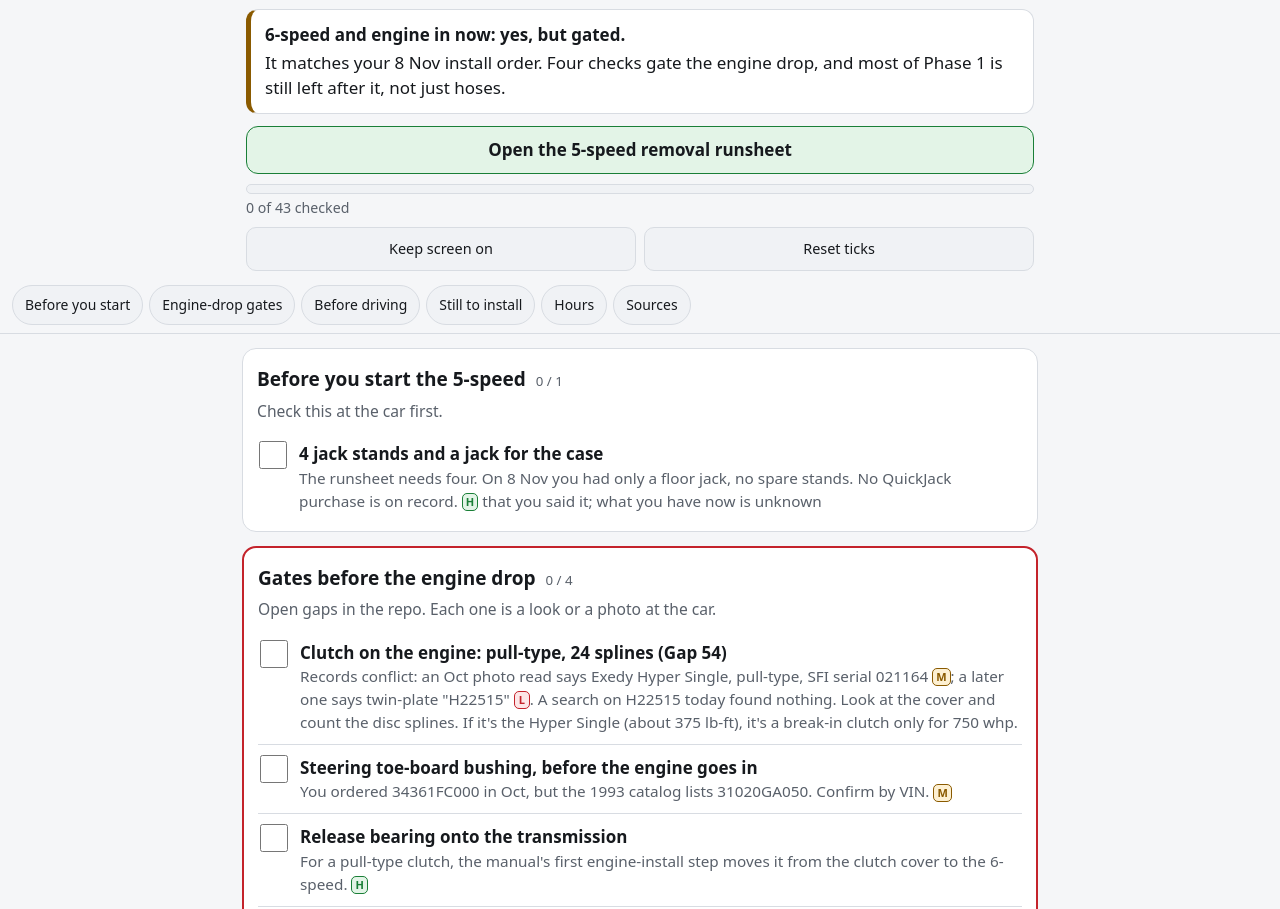
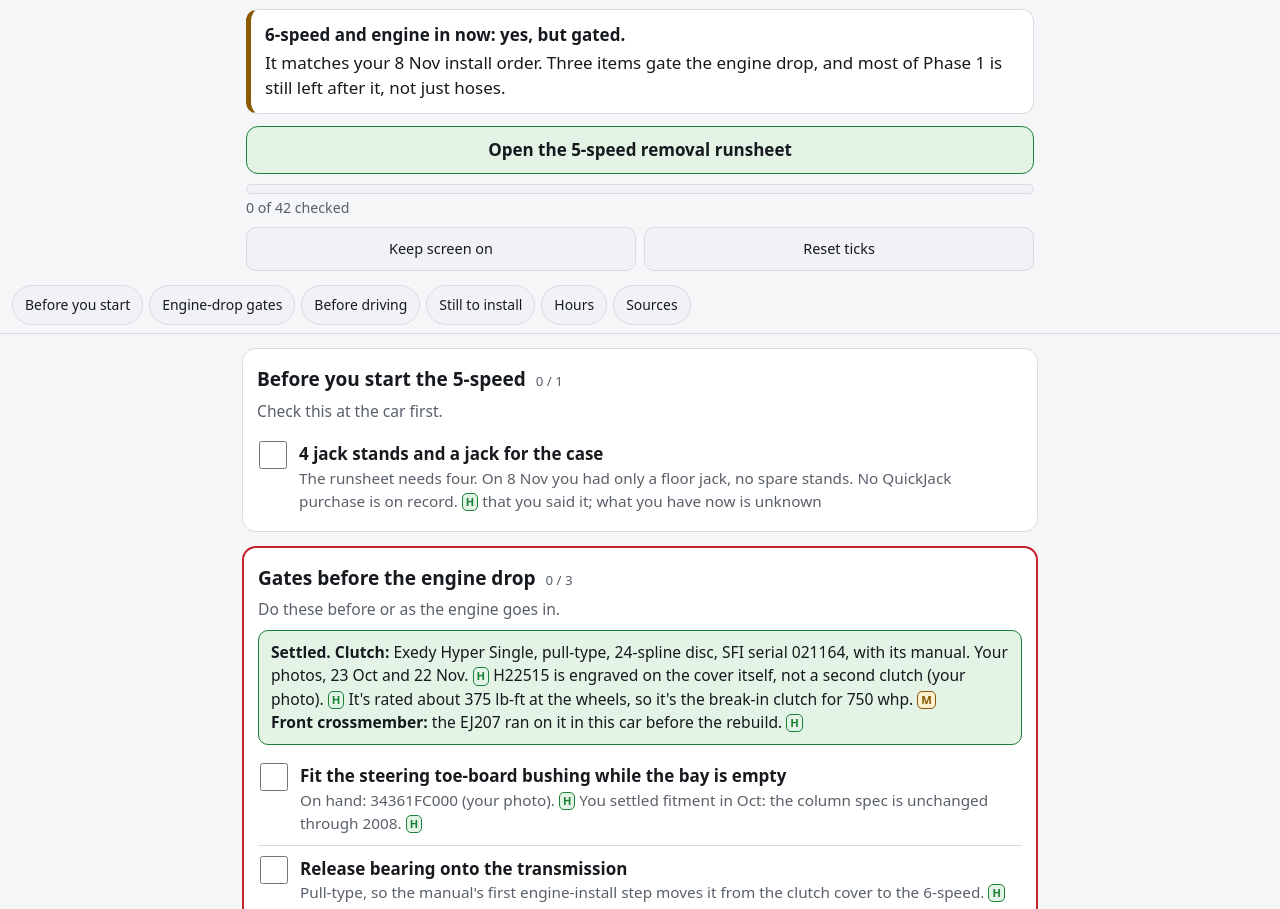
Before and after one commit to Stots714/scooby-cluster-demo, a plain HTML site: page garage/index.html in a window 1280 px wide. Shown: the part 76-985 px from the top of the page. Drawn offline with Linux system fonts and the light colour scheme.

Commit message:
Garage brief: clutch settled, bearing and orifice from photos

```diff
--- a/garage/index.html
+++ b/garage/index.html
@@ -72,6 +72,7 @@ ul.plain li:last-child{border-bottom:0}
 .hrs div:nth-child(even){font-weight:700;text-align:right;white-space:nowrap}
 .hrs .tot{border-top:1px solid var(--line);padding-top:6px}
 .key{font-size:.8em;color:var(--muted)}
+.ok-note{background:var(--ok-bg);border:1px solid var(--ok);border-radius:10px;padding:10px 12px;margin:4px 0 8px;font-size:.92em}
 .st{display:inline-block;font-style:normal;font-size:.66em;font-weight:800;letter-spacing:.02em;padding:1px 6px;border-radius:5px;border:1px solid;vertical-align:.15em;margin-left:4px;white-space:nowrap}
 .st-buy{color:var(--warn);background:var(--warn-bg)}.st-have{color:var(--ok);background:var(--ok-bg)}
 .st-do{color:var(--link);border-color:var(--link)}.st-check{color:var(--prop);border-color:var(--prop)}
@@ -95,8 +96,8 @@ footer{max-width:820px;margin:0 auto;padding:0 16px 40px;color:var(--muted);font
 <body>
 <header>
   <h1>Scooby install brief</h1>
-  <p class="sub">22 Nov 2026 · from the build notes since 8 Nov and scooby-docs main (fff14b6)</p>
-  <div class="answer"><b>6-speed and engine in now: yes, but gated.</b>It matches your 8 Nov install order. Four checks gate the engine drop, and most of Phase 1 is still left after it, not just hoses.</div>
+  <p class="sub">22 Nov 2026 · from the build notes since 8 Nov, your 22 Nov photos and scooby-docs main (fff14b6)</p>
+  <div class="answer"><b>6-speed and engine in now: yes, but gated.</b>It matches your 8 Nov install order. Three items gate the engine drop, and most of Phase 1 is still left after it, not just hoses.</div>
   <a class="runlink" href="removal-runsheet.html">Open the 5-speed removal runsheet</a>
   <div class="row">
     <div class="progress"><div class="bar"><i id="bar"></i></div><small id="prog">0 of 0 checked</small></div>
@@ -121,14 +122,11 @@ footer{max-width:820px;margin:0 auto;padding:0 16px 40px;color:var(--muted);font
 
 <section id="gates" class="gate">
   <h2>Gates before the engine drop <span class="count" data-count="gates"></span></h2>
-  <p class="lead">Open gaps in the repo. Each one is a look or a photo at the car.</p>
+  <p class="lead">Do these before or as the engine goes in.</p>
+  <p class="ok-note"><b>Settled.</b> <b>Clutch:</b> Exedy Hyper Single, pull-type, 24-spline disc, SFI serial 021164, with its manual. Your photos, 23 Oct and 22 Nov. <b class="cf cf-H">H</b> H22515 is engraved on the cover itself, not a second clutch (your photo). <b class="cf cf-H">H</b> It's rated about 375 lb-ft at the wheels, so it's the break-in clutch for 750 whp. <b class="cf cf-M">M</b><br><b>Front crossmember:</b> the EJ207 ran on it in this car before the rebuild. <b class="cf cf-H">H</b></p>
   <ul>
-    <li><label class="chk"><input type="checkbox" data-k="clutch"><span><strong>Clutch on the engine: pull-type, 24 splines (Gap 54)</strong>
-      <em>Records conflict: an Oct photo read says Exedy Hyper Single, pull-type, SFI serial 021164 <b class="cf cf-M">M</b>; a later one says twin-plate "H22515" <b class="cf cf-L">L</b>. A search on H22515 today found nothing. Look at the cover and count the disc splines. If it's the Hyper Single (about 375 lb-ft), it's a break-in clutch only for 750 whp.</em></span></label></li>
-    <li><label class="chk"><input type="checkbox" data-k="steer"><span><strong>Steering toe-board bushing, before the engine goes in</strong>
-      <em>You ordered 34361FC000 in Oct, but the 1993 catalog lists 31020GA050. Confirm by VIN. <b class="cf cf-M">M</b></em></span></label></li>
-    <li><label class="chk"><input type="checkbox" data-k="bearing"><span><strong>Release bearing onto the transmission</strong>
-      <em>For a pull-type clutch, the manual's first engine-install step moves it from the clutch cover to the 6-speed. <b class="cf cf-H">H</b></em></span></label></li>
+    <li><label class="chk"><input type="checkbox" data-k="steer"><span><strong>Fit the steering toe-board bushing while the bay is empty</strong><em>On hand: 34361FC000 (your photo). <b class="cf cf-H">H</b> You settled fitment in Oct: the column spec is unchanged through 2008. <b class="cf cf-H">H</b></em></span></label></li>
+    <li><label class="chk"><input type="checkbox" data-k="bearing"><span><strong>Release bearing onto the transmission</strong><em>Pull-type, so the manual's first engine-install step moves it from the clutch cover to the 6-speed. <b class="cf cf-H">H</b> Your 22 Nov photo shows a bearing already in the 6-speed's fork. Tick this once you confirm it's the new 30502AA130, which Subaru lists for the 2002–11 STI. <b class="cf cf-M">M</b> The Hyper Single kit ships without a bearing, and I found nothing that calls for a special one. <b class="cf cf-M">M</b></em></span></label></li>
     <li><label class="chk"><input type="checkbox" data-k="radiator"><span><strong>Radiator goes in after the engine</strong>
       <em>The manual's order <b class="cf cf-H">H</b>. Koyo with Mishimoto fans is unverified; Mishimoto lists 2.2 non-turbo only <b class="cf cf-L">L</b></em></span></label></li>
   </ul>
@@ -141,8 +139,7 @@ footer{max-width:820px;margin:0 auto;padding:0 16px 40px;color:var(--muted);font
       <em>None on record; an Oct chat listed it as unpurchased. Length for the GC wagon not recorded. <b class="cf cf-L">L</b></em></span></label></li>
     <li><label class="chk"><input type="checkbox" data-k="plugs"><span><strong>Transmission sensor plugs: reverse, neutral, speed, DCCD</strong>
       <em>Sort them before the box goes in; they're hard to reach after. The speed sensor feeds the KV8 (ADR-013 OI-6). <b class="cf cf-M">M</b></em></span></label></li>
-    <li><label class="chk"><input type="checkbox" data-k="hyd"><span><strong>Hydraulic clutch</strong>
-      <em>STI pedal set being restored <b class="cf cf-H">H</b>. Still to check: master cylinder, line fittings (Perrin line catalogued for a 2015 WRX), Exedy orifice disable, slave rod length. <b class="cf cf-M">M</b></em></span></label></li>
+    <li><label class="chk"><input type="checkbox" data-k="hyd"><span><strong>Hydraulic clutch</strong><em>On hand: STI pedal set being restored, Perrin clutch line, Exedy's orifice sheet. <b class="cf cf-H">H</b> Your photos show the 6-speed's slave with the orifice housing on its side and a braided line banjo-bolted to it. <b class="cf cf-H">H</b> Exedy's fix is to remove the orifice's two springs and two plastic parts; you can't tell from outside whether that's done. <b class="cf cf-H">H</b> If that braided line is the Perrin, its slave end fits. Still to check: master cylinder end, slave rod length. <b class="cf cf-M">M</b></em></span></label></li>
     <li><label class="chk"><input type="checkbox" data-k="shifter"><span><strong>6-speed shifter and linkage</strong>
       <em>No record of their state. Photo what you have.</em></span></label></li>
   </ul>
@@ -162,7 +159,7 @@ footer{max-width:820px;margin:0 auto;padding:0 16px 40px;color:var(--muted);font
     <li><label class="chk"><input type="checkbox" data-k="i-tbcool"><span><strong>Throttle body coolant: cap or connect <i class="st st-check">Verify</i></strong><em>You removed the TB hose. Whether the Forester XT DBW body takes coolant isn't confirmed. <b class="cf cf-M">M</b></em></span></label></li>
     <li><label class="chk"><input type="checkbox" data-k="i-stubs"><span><strong>Two bare stubs, right side of the engine <i class="st st-check">Verify</i></strong><em>Seen in Oct photos. Identify and tag them. <b class="cf cf-L">L</b></em></span></label></li>
     <li><label class="chk"><input type="checkbox" data-k="i-caps"><span><strong>Taped caps on every open port <i class="st st-do">Connect</i></strong><em>Paper plugs fall out during hoisting. <b class="cf cf-M">M</b></em></span></label></li>
-    <li><label class="chk"><input type="checkbox" data-k="i-mounts"><span><strong>Engine mounts and pitch stop <i class="st st-check">Verify</i></strong><em>Not seen in photos. GD mounts fit GC per Megan Racing. <b class="cf cf-M">M</b></em></span></label></li>
+    <li><label class="chk"><input type="checkbox" data-k="i-mounts"><span><strong>Engine mounts and pitch stop <i class="st st-check">Verify</i></strong><em>Pitch-stop bracket 32034AA001 on hand (your photo). <b class="cf cf-H">H</b> One engine mount looks bolted on in your clutch photo; the other side isn't shown. <b class="cf cf-M">M</b> GD mounts fit GC per Megan Racing. <b class="cf cf-M">M</b></em></span></label></li>
   </ul></details>
   <details id="g-coolant"><summary>Coolant<span class="gc" data-count="g-coolant"></span></summary><ul>
     <li><label class="chk"><input type="checkbox" data-k="i-heater"><span><strong>Heater hoses, both, at the firewall <i class="st st-buy">Buy</i></strong><em>Crusty originals; you're leaning to generic hoses over a kit. <b class="cf cf-H">H</b></em></span></label></li>
```
